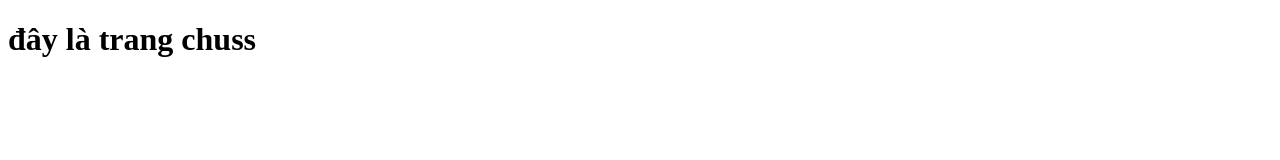
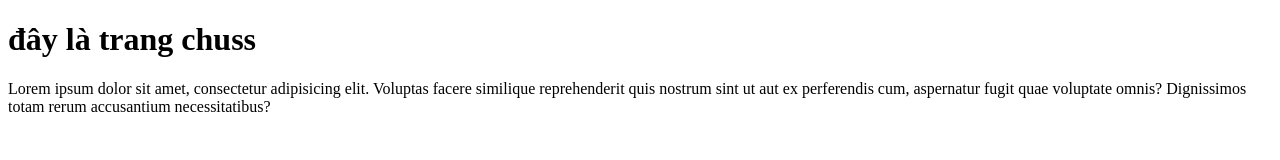
Before and after one commit to ThanhHai05-hub/bai-, a plain HTML site: page index.html in a window 1280 px wide. Drawn offline with Linux system fonts and the light colour scheme.

Commit message:
add content to index.html

```diff
--- a/index.html
+++ b/index.html
@@ -7,5 +7,6 @@
 </head>
 <body>
     <h1>đây là trang chuss  </h1>
+    <p>Lorem ipsum dolor sit amet, consectetur adipisicing elit. Voluptas facere similique reprehenderit quis nostrum sint ut aut ex perferendis cum, aspernatur fugit quae voluptate omnis? Dignissimos totam rerum accusantium necessitatibus?</p>
 </body>
 </html>
```
